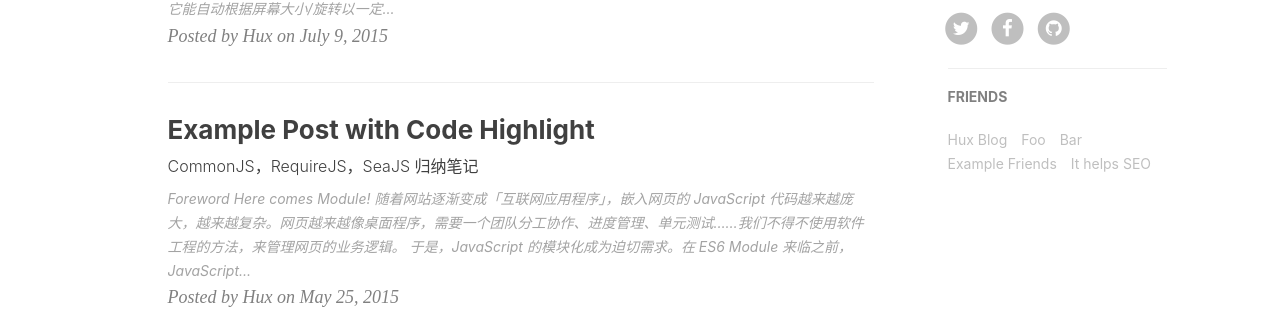
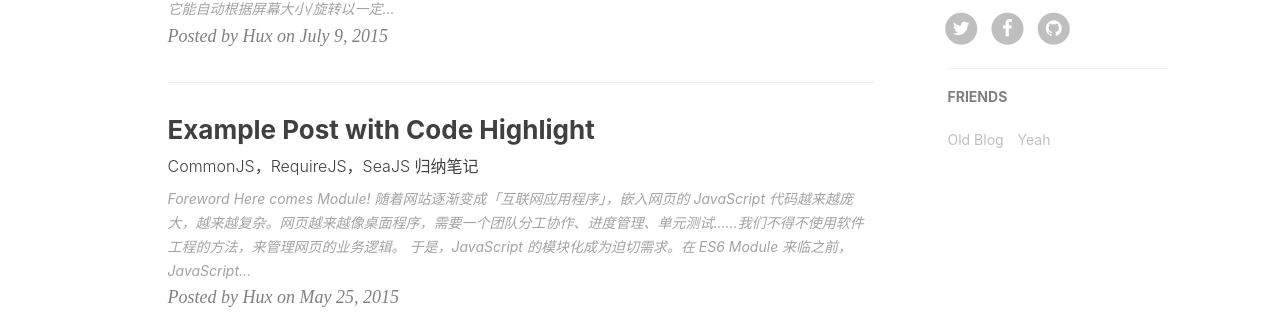
Before and after one commit to LYoungJoo/lyoungjoo.github.io, a Jekyll site: the page built from index.html, in a window 1280 px wide. Shown: the part 878-1202 px from the top of the page. Built offline with Jekyll 4.4.1, drawn with Linux system fonts in a browser that asks for light colours; nearby versions of some CDN libraries; the list of posts is cut into pages by our own code; comment, search, counter and statistics services are not loaded.

Commit message:
Update _config.yml

```diff
--- a/_config.yml
+++ b/_config.yml
@@ -82,19 +82,10 @@ featured-condition-size: 1              # A tag will be featured if the size of
 # Friends
 friends: [
     {
-        title: "Hux Blog",
-        href: "http://huangxuan.me"
+        title: "Old Blog",
+        href: "http://nextline.tistory.com/"
     },{
-        title: "Foo",
-        href: "#"
-    },{
-        title: "Bar",
-        href: "#"
-    },{
-        title: "Example Friends",
-        href: "#"
-    },{
-        title: "It helps SEO",
+        title: "Yeah",
         href: "#"
     }
 ]
```
